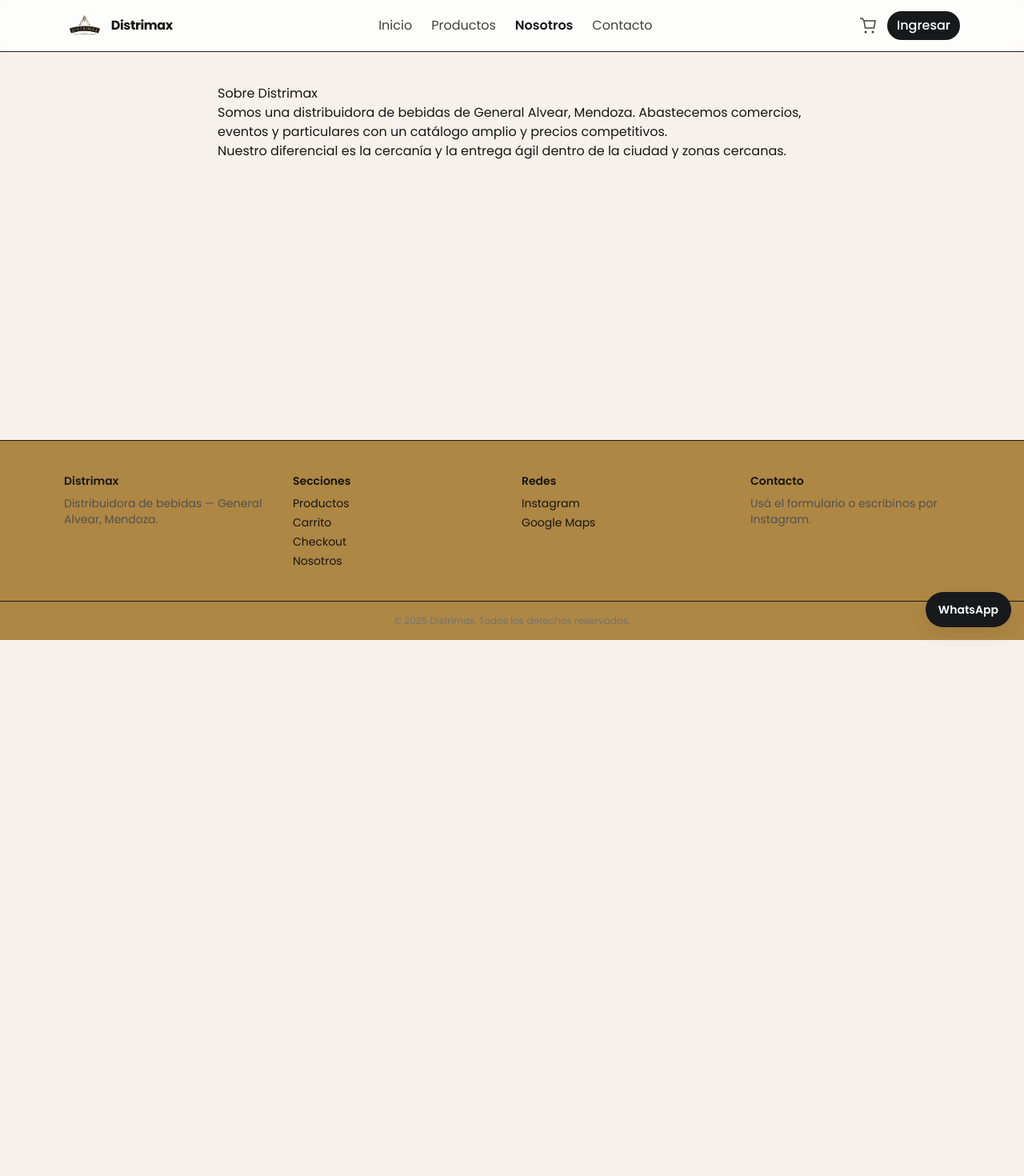
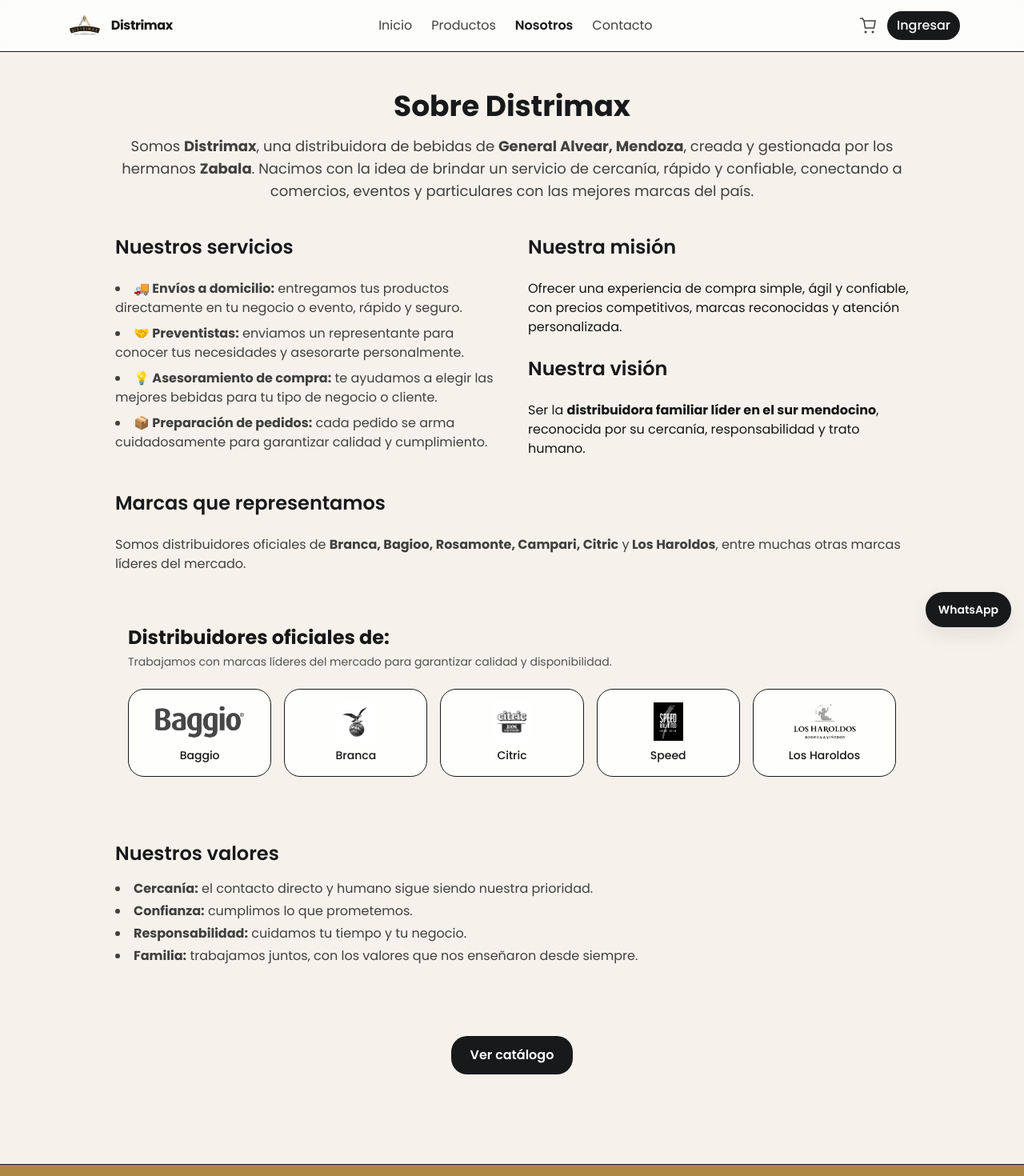
Before and after one commit to ZabalaJoaquin/NavegaLasRutas-Zabala, a React (Vite) app: page /nosotros in a window 1280 px wide. Shown: the top 1470 px of the page at 80% size. Before the commit the page ends 800 px from the top, so only its background shows below. Built offline with nearby package versions, Linux system fonts and the light colour scheme; no server answers.

Commit message:
Nosotros
Menu nosotros

```diff
--- a/src/routes/Nosotros.jsx
+++ b/src/routes/Nosotros.jsx
@@ -1,9 +1,71 @@
-export default function Nosotros(){
+// src/routes/About.jsx
+import React from "react"
+import { Link } from "react-router-dom"
+import Brands from "../components/Brands.jsx"
+
+export default function About() {
   return (
-    <section className="max-w-3xl mx-auto px-4 py-10 prose prose-brand">
-      <h1>Sobre Distrimax</h1>
-      <p>Somos una distribuidora de bebidas de General Alvear, Mendoza. Abastecemos comercios, eventos y particulares con un catálogo amplio y precios competitivos.</p>
-      <p>Nuestro diferencial es la cercanía y la entrega ágil dentro de la ciudad y zonas cercanas.</p>
+    <section className="max-w-5xl mx-auto px-4 py-12 space-y-10">
+      <div className="text-center space-y-4">
+        <h1 className="text-4xl font-bold text-brand-dark">Sobre Distrimax</h1>
+        <p className="text-lg text-neutral-700">
+          Somos <strong>Distrimax</strong>, una distribuidora de bebidas de <strong>General Alvear, Mendoza</strong>,
+          creada y gestionada por los hermanos <strong>Zabala</strong>.
+          Nacimos con la idea de brindar un servicio de cercanía, rápido y confiable, conectando
+          a comercios, eventos y particulares con las mejores marcas del país.
+        </p>
+      </div>
+
+      <div className="grid md:grid-cols-2 gap-10">
+        <div className="space-y-6">
+          <h2 className="text-2xl font-semibold text-brand-dark">Nuestros servicios</h2>
+          <ul className="list-disc list-inside space-y-2 text-neutral-700">
+            <li><strong>🚚 Envíos a domicilio:</strong> entregamos tus productos directamente en tu negocio o evento, rápido y seguro.</li>
+            <li><strong>🤝 Preventistas:</strong> enviamos un representante para conocer tus necesidades y asesorarte personalmente.</li>
+            <li><strong>💡 Asesoramiento de compra:</strong> te ayudamos a elegir las mejores bebidas para tu tipo de negocio o cliente.</li>
+            <li><strong>📦 Preparación de pedidos:</strong> cada pedido se arma cuidadosamente para garantizar calidad y cumplimiento.</li>
+          </ul>
+        </div>
+
+        <div className="space-y-6">
+          <h2 className="text-2xl font-semibold text-brand-dark">Nuestra misión</h2>
+          <p>
+            Ofrecer una experiencia de compra simple, ágil y confiable,
+            con precios competitivos, marcas reconocidas y atención personalizada.
+          </p>
+
+          <h2 className="text-2xl font-semibold text-brand-dark">Nuestra visión</h2>
+          <p>
+            Ser la <strong>distribuidora familiar líder en el sur mendocino</strong>,
+            reconocida por su cercanía, responsabilidad y trato humano.
+          </p>
+        </div>
+      </div>
+
+      <div className="space-y-6">
+        <h2 className="text-2xl font-semibold text-brand-dark">Marcas que representamos</h2>
+        <p className="text-neutral-700">
+          Somos distribuidores oficiales de <strong>Branca, Bagioo, Rosamonte, Campari, Citric</strong> y
+          <strong> Los Haroldos</strong>, entre muchas otras marcas líderes del mercado.
+        </p>
+        <Brands />
+      </div>
+
+      <div className="space-y-4">
+        <h2 className="text-2xl font-semibold text-brand-dark">Nuestros valores</h2>
+        <ul className="list-disc list-inside space-y-1 text-neutral-700">
+          <li><strong>Cercanía:</strong> el contacto directo y humano sigue siendo nuestra prioridad.</li>
+          <li><strong>Confianza:</strong> cumplimos lo que prometemos.</li>
+          <li><strong>Responsabilidad:</strong> cuidamos tu tiempo y tu negocio.</li>
+          <li><strong>Familia:</strong> trabajamos juntos, con los valores que nos enseñaron desde siempre.</li>
+        </ul>
+      </div>
+
+      <div className="text-center pt-8">
+        <Link to="/productos" className="inline-block mt-4 px-6 py-3 bg-brand text-white rounded-xl2 font-semibold hover:opacity-90">
+          Ver catálogo
+        </Link>
+      </div>
     </section>
   )
 }
```
